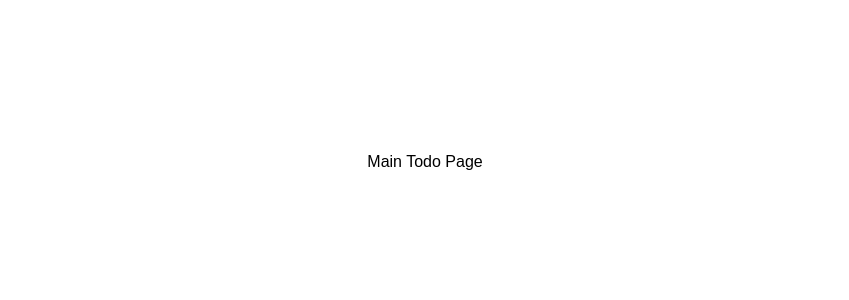
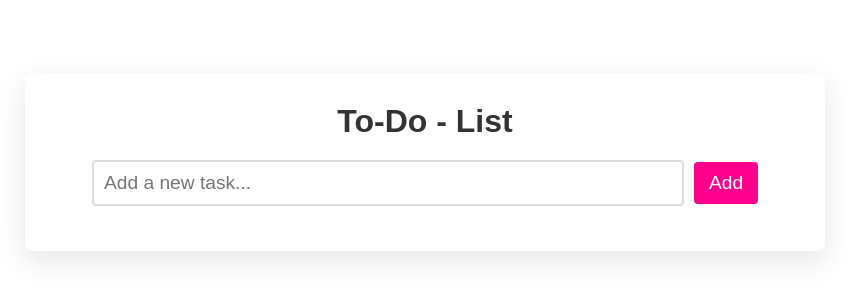
Before and after one commit to NekoSakuraLucia/ToDo-List, a React (Vite) app in the folder todo-list/: page / in a window 1280 px wide. Shown: the part 238-538 px from the top of the page, without its empty margins (215-1064 px from the left). Built offline with nearby package versions, Linux system fonts and the light colour scheme.

Commit message:
Added structure for adding Todo and CSS.

```diff
--- a/todo-list/src/App.jsx
+++ b/todo-list/src/App.jsx
@@ -1,6 +1,18 @@
+import "./TodoList.css"
+
 function App() {
   return (
-    <div>Main Todo Page</div>
+    <div className="container">
+      <div className="todo-container">
+        <h1>To-Do - List</h1>
+        <input
+          type="text"
+          className="task-input"
+          placeholder="Add a new task..."
+        />
+        <button type="button" className="add-btn">Add</button>
+      </div>
+    </div>
   )
 }
 
--- /dev/null
+++ b/todo-list/src/TodoList.css
@@ -0,0 +1,45 @@
+h1 {
+    font-size: 2em;
+    margin-bottom: 20px;
+    color: #333;
+}
+
+.container {
+    display: flex;
+    justify-content: center;
+    align-items: center;
+    width: 100%;
+}
+
+.todo-container {
+    background-color: #ffffff;
+    padding: 30px;
+    border-radius: 8px;
+    box-shadow: 0 10px 30px rgba(0, 0, 0, 0.1);
+    width: 800px;
+    text-align: center;
+}
+
+.task-input {
+    width: 80%;
+    padding: 10px;
+    font-size: 1.2em;
+    border: 2px solid #ddd;
+    border-radius: 4px;
+    margin-bottom: 15px;
+    margin-right: 10px;
+}
+
+.add-btn {
+    padding: 10px 15px;
+    background-color: #ff008c;
+    color: white;
+    border: none;
+    border-radius: 4px;
+    cursor: pointer;
+    font-size: 1.2em;
+}
+
+.add-btn:hover {
+    background-color: #cf0d78;
+}
```
